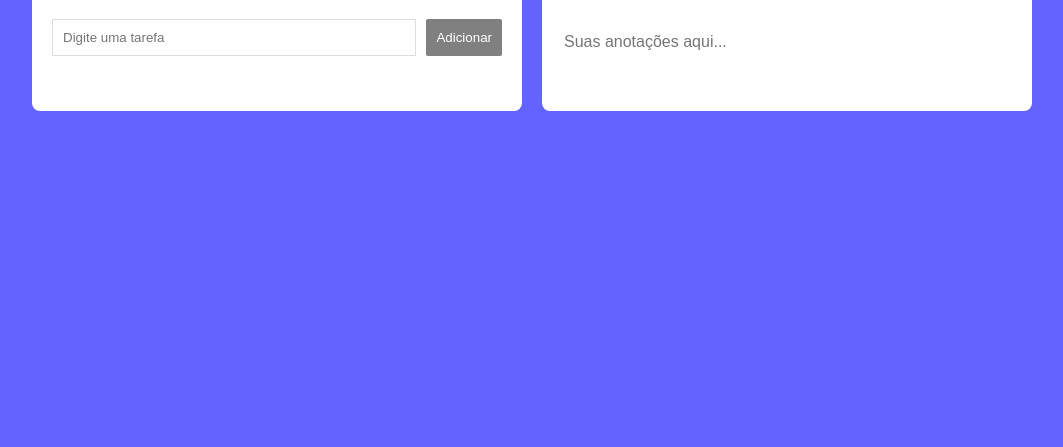
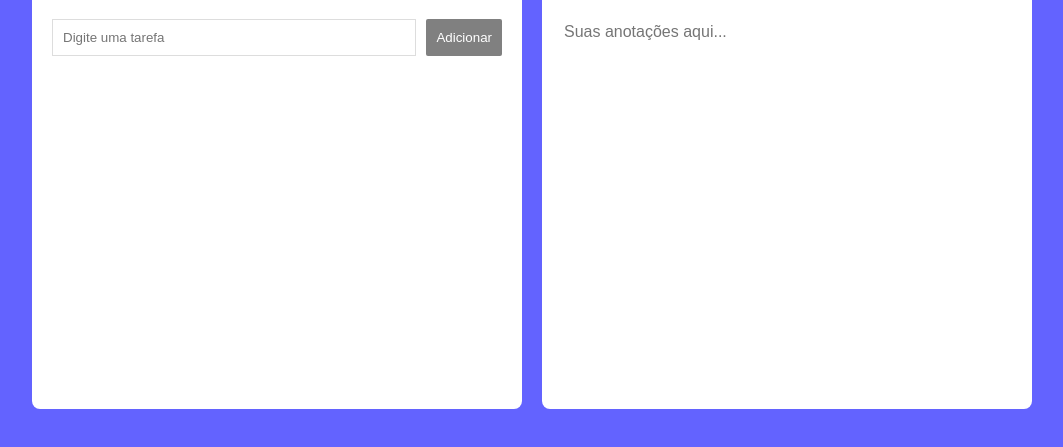
Before and after one commit to frerpito/Todo-App, a plain HTML site: page frontend/index.html in a window 1280 px wide. Shown: the part 131-578 px from the top of the page, without its empty margins (108-1171 px from the left). Drawn offline with Linux system fonts and the light colour scheme; no server answers.

Commit message:
style: ajusta tamanho dos containers

```diff
--- a/frontend/index.html
+++ b/frontend/index.html
@@ -11,7 +11,7 @@
 
   <div class="main-container">
 
-    <div class="container">
+    <div class="tasks-container">
       <h1>Minha Lista</h1>
 
       <div id="task-div">
--- a/frontend/style.css
+++ b/frontend/style.css
@@ -15,24 +15,18 @@ body {
   gap: 20px;
 }
 
-.container {
-  color: rgb(75, 75, 75);;
-  background: white;
-  padding: 20px;
-  border-radius: 8px;
-  width: 450px;
-}
+.tasks-container,
+.notas-container{
 
-.notas-container{
-  display: flex;
-  flex-direction: column;
-  gap: 10px;
+  color: rgb(75,75,75);
+  background:white;
 
-  color: rgb(75, 75, 75);;
-  background: white;
-  padding: 20px;
-  border-radius: 8px;
-  width: 450px;
+  padding:20px;
+  border-radius:8px;
+
+  min-width:450px;
+  min-height:450px;
+  align-self:flex-start;
 }
 
 .notas-container textarea{
@@ -45,8 +39,9 @@ body {
   color: rgb(75, 75, 75);
   border: 0px solid white;
 
-  height: 100%;
+  min-height: 350px;
   width: 100%;
+  box-sizing: border-box;
 }
 
 .notas-container textarea:focus{
```
Also changed, not shown: 1 other file.
